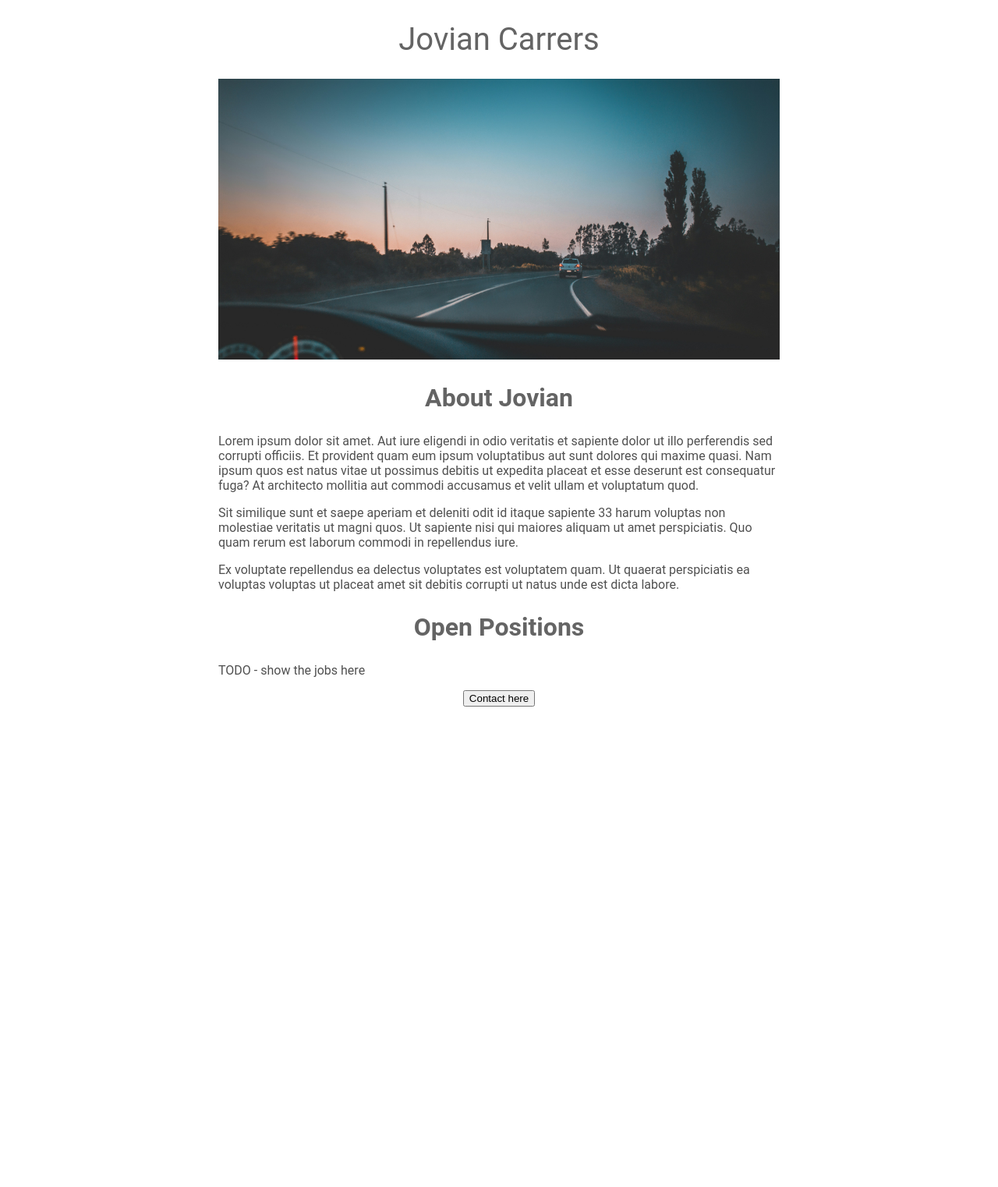
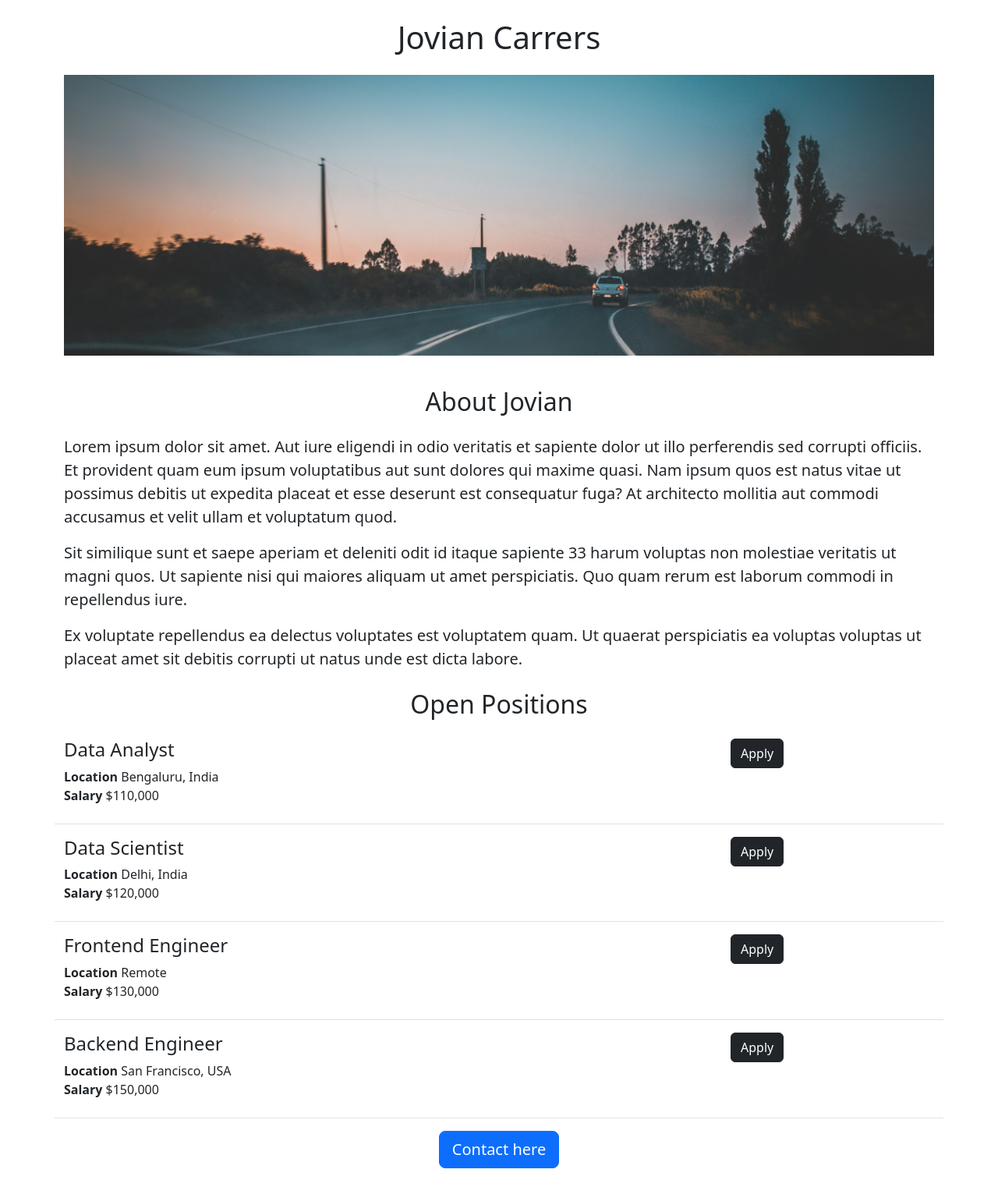
Before and after one commit to Muhammad-Saad04/jovian-careers-website, a Flask app: page / in a window 1280 px wide. Shown: the whole page at 78% size. Before the commit the page ends 906 px from the top, so only its background shows below. Run offline with Flask 3, Linux system fonts and the light colour scheme.

Commit message:
Added dynamic data and API route

```diff
--- a/app.py
+++ b/app.py
@@ -1,10 +1,43 @@
-from flask import Flask, render_template
+from flask import Flask, render_template, jsonify
 
 app = Flask(__name__)
 
+JOBS = [
+  {
+    "id": 1,
+    "title": "Data Analyst",
+    "location": "Bengaluru, India",
+    "salary": "$110,000"
+  },
+  {
+    "id": 2,
+    "title": "Data Scientist",
+    "location": "Delhi, India",
+    "salary": "$120,000"
+  },
+  {
+  "id": 3,
+  "title": "Frontend Engineer",
+  "location": "Remote",
+  "salary": "$130,000"
+  },
+  {
+  "id": 4,
+  "title": "Backend Engineer",
+  "location": "San Francisco, USA",
+  "salary": "$150,000"
+  }
+
+]
+
 @app.route("/")
 def hello_world():
-  return render_template("home.html")
+  return render_template("home.html", jobs=JOBS)
+
+
+@app.route("/api/jobs")
+def list_jobs():
+  return jsonify(JOBS)
 
 if __name__ == "__main__":
   app.run(host="0.0.0.0", debug=True)
--- a/templates/home.html
+++ b/templates/home.html
@@ -5,47 +5,31 @@
   <meta http-equiv="X-UA-Compatible" content="IE=edge">
   <meta name="viewport" content="width=device-width, initial-scale=1.0">
   <title>Jovian Carrers.</title>
+  <link href="https://cdn.jsdelivr.net/npm/bootstrap@5.3.3/dist/css/bootstrap.min.css" rel="stylesheet" integrity="sha384-QWTKZyjpPEjISv5WaRU9OFeRpok6YctnYmDr5pNlyT2bRjXh0JMhjY6hW+ALEwIH" crossorigin="anonymous">
+
   <style>
-    h1 {
-      font-size:40px;
-      font-family: Roboto;
-      font-weight: normal;
-      color: rgb(100,100, 100);
-      text-align: center;
-    }
     #banner {
+      height: 360px;
       width: 100%;
-      height: 360px;
       object-fit: cover;
-    }
-    h2 {
-      font-family: Roboto;
-      font-size: 32px;
-      color: rgb(100,100,100);
-      text-align: center;
-    }
-    p {
-      font-family: Roboto;
-      color: rgb(80,80,80);
-    }
-    #container {
-      max-width: 720px;
-      margin: 0 auto;
+      margin-bottom: 16px;
     }
   </style>
+
 </head>
 <body>
-  <div id="container">
-    <h1>Jovian Carrers</h1>
-    <img id="banner" src="https://8fbaf1b3-9d5d-43e2-b9f0-bf205032b855-
-    00-oxkdjwue9mau.pike.replit.dev/static/car.jpg" height="320">
-    <h2>About Jovian</h2>
-    <p><p>Lorem ipsum dolor sit amet. Aut iure eligendi in odio veritatis et sapiente dolor ut illo perferendis sed corrupti officiis. Et provident quam eum ipsum voluptatibus aut sunt dolores qui maxime quasi. Nam ipsum quos est natus vitae ut possimus debitis ut expedita placeat et esse deserunt est consequatur fuga? At architecto mollitia aut commodi accusamus et velit ullam et voluptatum quod. </p><p>Sit similique sunt et saepe aperiam et deleniti odit id itaque sapiente 33 harum voluptas non molestiae veritatis ut magni quos. Ut sapiente nisi qui maiores aliquam ut amet perspiciatis. Quo quam rerum est laborum commodi in repellendus iure. </p><p>Ex voluptate repellendus ea delectus voluptates est voluptatem quam. Ut quaerat perspiciatis ea voluptas voluptas ut placeat amet sit debitis corrupti ut natus unde est dicta labore. </p>
+  <div class="container">
+    <h1 class="text-center mt-4 mb-4">Jovian Carrers</h1>
+    <img id="banner" src="https://8fbaf1b3-9d5d-43e2-b9f0-bf205032b855-00-oxkdjwue9mau.pike.replit.dev/static/car.jpg" class="img-fluid">
+    <h2 class="text-center mt-4 mb-4">About Jovian</h2>
+    <p class="lead"><p class="lead">Lorem ipsum dolor sit amet. Aut iure eligendi in odio veritatis et sapiente dolor ut illo perferendis sed corrupti officiis. Et provident quam eum ipsum voluptatibus aut sunt dolores qui maxime quasi. Nam ipsum quos est natus vitae ut possimus debitis ut expedita placeat et esse deserunt est consequatur fuga? At architecto mollitia aut commodi accusamus et velit ullam et voluptatum quod. </p><p class="lead">Sit similique sunt et saepe aperiam et deleniti odit id itaque sapiente 33 harum voluptas non molestiae veritatis ut magni quos. Ut sapiente nisi qui maiores aliquam ut amet perspiciatis. Quo quam rerum est laborum commodi in repellendus iure. </p><p class="lead">Ex voluptate repellendus ea delectus voluptates est voluptatem quam. Ut quaerat perspiciatis ea voluptas voluptas ut placeat amet sit debitis corrupti ut natus unde est dicta labore. </p>
   </p>
-    <h2>Open Positions</h2>
-    <p>TODO - show the jobs here</p>
-    <div style="text-align: center;">
-    <button>Contact here</button>
+    <h2 class="text-center mt-4 mb-4">Open Positions</h2>
+    {% for job in jobs %}
+      {% include "jobs.html" %}
+    {% endfor %}
+    <div class="text-center">
+    <button class="btn btn-primary btn-lg mb-4">Contact here</button>
       </div>
     </div>
 
--- /dev/null
+++ b/templates/jobs.html
@@ -0,0 +1,11 @@
+<div class="border-bottom row" style="margin-bottom:16px;">
+  <div class="col-9">
+    <h4>{{ job.title }}</h4>
+    <div><b>Location</b> {{job.location}} </div>
+    <div class="mb-4"><b>Salary</b>
+    {{job.salary}} </div>
+  </div>
+  <div class="col-3">
+    <button type="button" class="btn btn-dark mb-4">Apply</button>
+  </div>
+</div>
```
Also changed, not shown: 1 other file.
